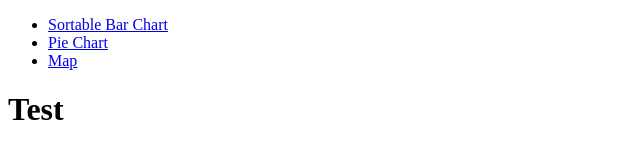
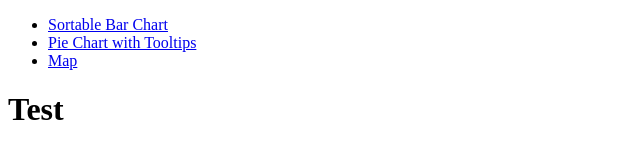
Before and after one commit to conjur26/conjur26.github.io, a plain HTML site: page index.html in a window 1280 px wide. Shown: the top 150 px of the page, without its empty margins (0-640 px from the left). Drawn offline with Linux system fonts and the light colour scheme.

Commit message:
Added pie chart to index.html

```diff
--- a/index.html
+++ b/index.html
@@ -7,7 +7,7 @@
 		<nav>
     		<ul>
         		<li><a href="/sortable_bar_chart.html">Sortable Bar Chart</a></li>
-	        	<li><a href="/about">Pie Chart</a></li>
+	        	<li><a href="/pie_chart_with_tooltips.html">Pie Chart with Tooltips</a></li>
         		<li><a href="/cv">Map</a></li>
     		</ul>
 		</nav>
```
